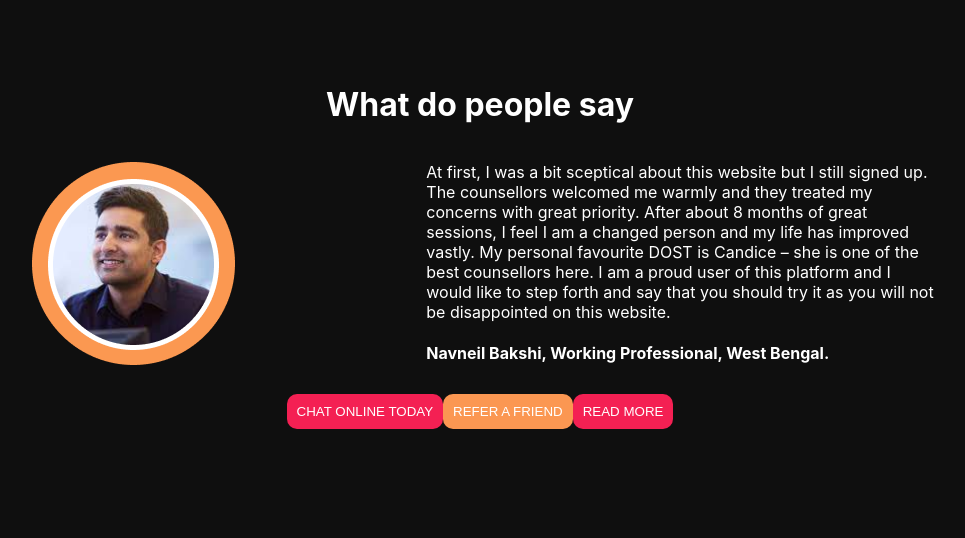
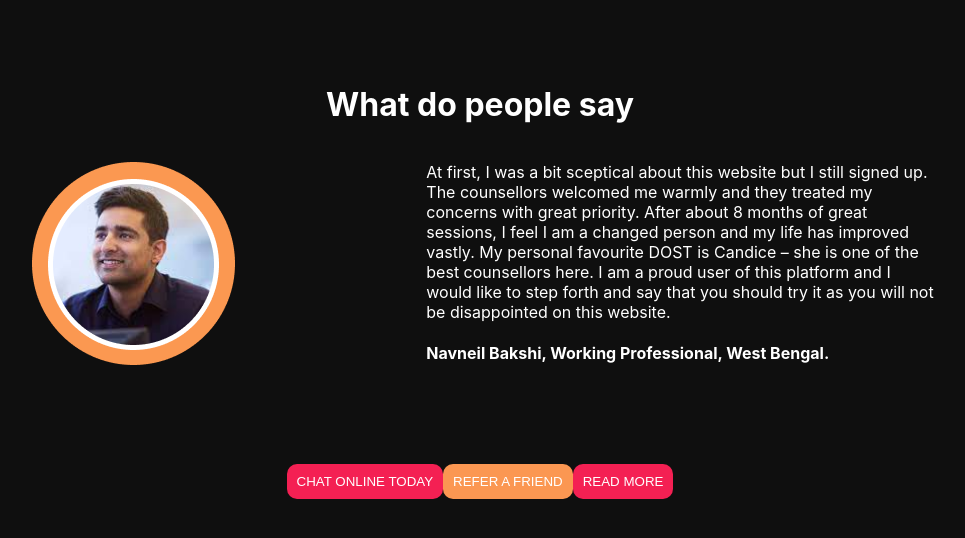
Before and after one commit to shwetank00001/kartexa-pages, a React (Create React App) app: page / in a window 1280 px wide. Shown: the top 538 px of the page, without its empty margins (160-1125 px from the left). Built offline with nearby package versions, Linux system fonts and the light colour scheme.

Commit message:
update1-edit

```diff
--- a/src/index.css
+++ b/src/index.css
@@ -48,10 +48,16 @@ code {
 
 .footer{
   display: flex;
-  justify-content: center;
+  justify-content: space-evenly;
   padding: 10px;
+  margin: 10px;
 }
 
+.btn{
+
+  margin: 10px;
+  padding: 50px;
+}
 .btn > button{
   color: white;
   padding: 10px;
```
